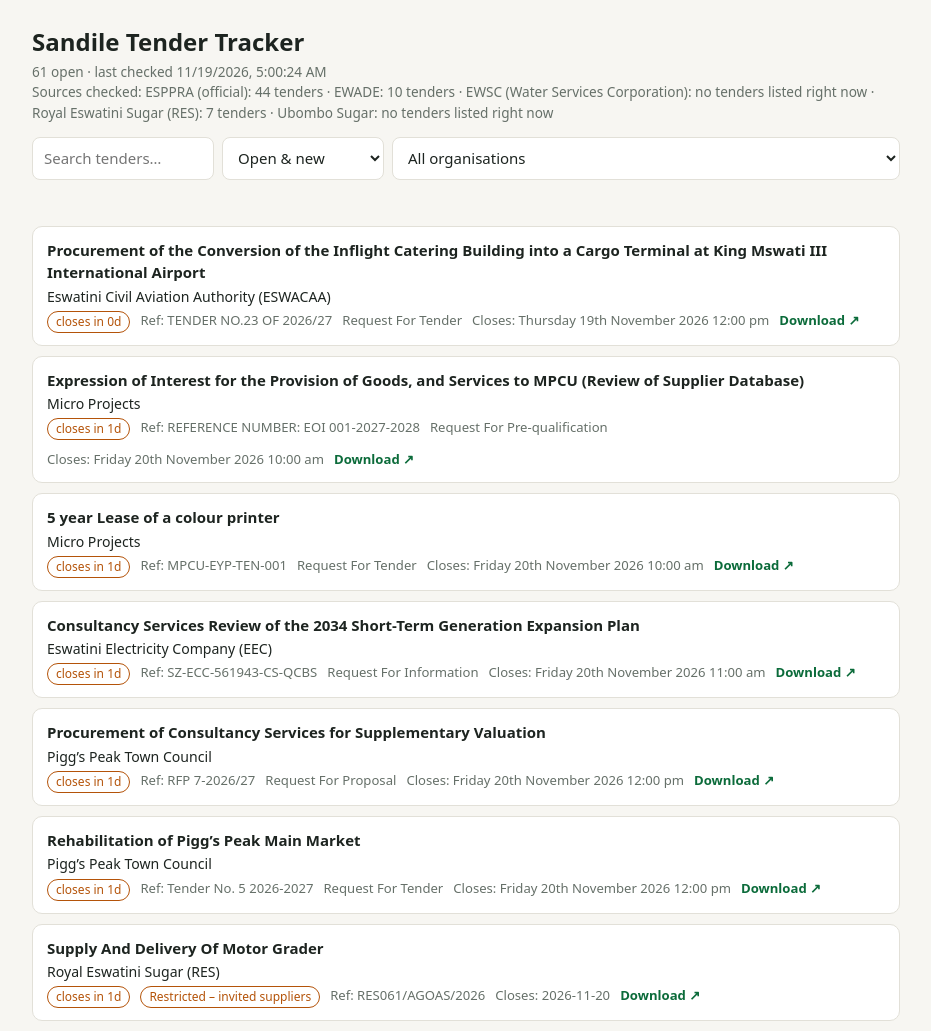
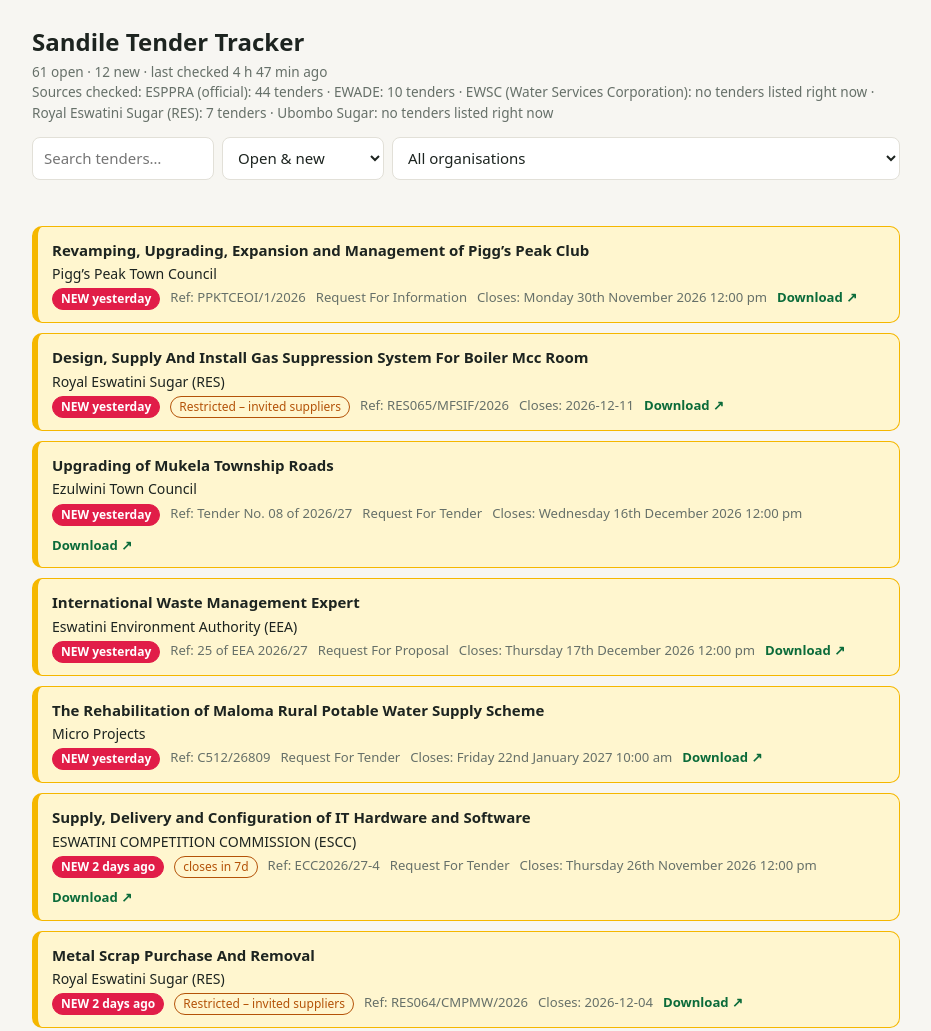
Before and after one commit to victorsnk95/eswatini-tenders, a plain HTML site: page index.html in a window 1280 px wide. Shown: the top 1031 px of the page, without its empty margins (174-1105 px from the left). Drawn offline with Linux system fonts and the light colour scheme.

Commit message:
Add new color variables and update styles

```diff
--- a/index.html
+++ b/index.html
@@ -3,8 +3,8 @@
 <meta name="viewport" content="width=device-width, initial-scale=1, viewport-fit=cover">
 <title>Sandile Tender Tracker</title>
 <style>
-:root{--bg:#f7f6f2;--card:#fff;--tx:#1d2420;--mu:#667069;--ac:#0b6b3a;--bd:#e2e0d8;--warn:#b45309}
-@media(prefers-color-scheme:dark){:root{--bg:#141815;--card:#1d231f;--tx:#eceee9;--mu:#9aa49c;--ac:#4cc783;--bd:#2d352f;--warn:#f0a85a}}
+:root{--bg:#f7f6f2;--card:#fff;--tx:#1d2420;--mu:#667069;--ac:#0b6b3a;--bd:#e2e0d8;--warn:#b45309;--hl:#fff6cf;--hlb:#f5b700}
+@media(prefers-color-scheme:dark){:root{--bg:#141815;--card:#1d231f;--tx:#eceee9;--mu:#9aa49c;--ac:#4cc783;--bd:#2d352f;--warn:#f0a85a;--hl:#3b3314;--hlb:#f5c542}}
 *{box-sizing:border-box}body{margin:0;font:15px/1.5 system-ui,sans-serif;background:var(--bg);color:var(--tx)}
 header,main{max-width:900px;margin:auto;padding:16px}h1{margin:8px 0 2px;font-size:1.5rem}
 .sub{color:var(--mu);font-size:.85rem}.bar{display:flex;gap:8px;flex-wrap:wrap;margin:14px 0}
@@ -12,38 +12,59 @@ input,select{padding:9px 11px;border:1px solid var(--bd);border-radius:8px;backg
 input{flex:1;min-width:180px}.card{background:var(--card);border:1px solid var(--bd);border-radius:10px;padding:12px 14px;margin-bottom:10px}
 .card a{color:var(--tx);font-weight:600;text-decoration:none}.card a:hover{color:var(--ac)}
 .meta{color:var(--mu);font-size:.82rem;margin-top:4px;display:flex;gap:10px;flex-wrap:wrap}
-.ent{font-size:.88rem;margin-top:2px}.dl{color:var(--ac)!important;font-weight:600!important}.tag{padding:1px 8px;border-radius:99px;font-size:.75rem;border:1px solid var(--ac);color:var(--ac)}.tag.s{border-color:var(--warn);color:var(--warn)}
+.ent{font-size:.88rem;margin-top:2px}.dl{color:var(--ac)!important;font-weight:600!important}.tag{padding:1px 8px;border-radius:99px;font-size:.75rem;border:1px solid var(--ac);color:var(--ac)}.card.fresh{background:var(--hl);border-color:var(--hlb);border-left:6px solid var(--hlb)}.tag.n{background:#e11d48;border-color:#e11d48;color:#fff;font-weight:700}.tag.s{border-color:var(--warn);color:var(--warn)}
 </style></head><body>
 <header><h1>Sandile Tender Tracker</h1>
 <div class="sub" id="upd">Loading…</div><div class="sub" id="log"></div>
 <div class="bar"><input id="q" placeholder="Search tenders…">
-<select id="st"><option value="">Open &amp; new</option><option value="new">New today</option><option value="soon">Closing in 7 days</option><option value="expired">Expired</option><option value="all">All</option></select>
+<select id="st"><option value="">Open &amp; new</option><option value="new">New (last 3 days)</option><option value="soon">Closing in 7 days</option><option value="expired">Expired</option><option value="all">All</option></select>
 <select id="so"><option value="">All organisations</option></select></div></header>
 <main id="list"></main>
 <script>
 const $=id=>document.getElementById(id);let T=[];
 const esc=s=>String(s??'').replace(/[&<>"]/g,c=>({'&':'&amp;','<':'&lt;','>':'&gt;','"':'&quot;'}[c]));
 const days=d=>d?Math.ceil((new Date(d)-new Date().setHours(0,0,0,0))/864e5):null;
+const NEW_DAYS=3;   // a tender counts as NEW for this many days (today + the previous days)
+const dayAge=t=>{const a=new Date(t.first_seen),n=new Date();
+  return Math.round((new Date(n.getFullYear(),n.getMonth(),n.getDate())-new Date(a.getFullYear(),a.getMonth(),a.getDate()))/864e5)};
+const isFresh=t=>t.status==='open'&&dayAge(t)<NEW_DAYS;
+const freshLabel=t=>{const d=dayAge(t);return d<=0?'NEW today':d===1?'NEW yesterday':'NEW '+d+' days ago'};
 function render(){
   const q=$('q').value.toLowerCase(),st=$('st').value,so=$('so').value;
   const r=T.filter(t=>(!q||(t.title+' '+(t.entity||'')+' '+(t.reference||'')).toLowerCase().includes(q))&&((!so||(t.entity||t.source)===so))&&(
-    st==='all'||(st==='new'&&t.is_new)||(st==='expired'&&t.status==='expired')||
+    st==='all'||(st==='new'&&isFresh(t))||(st==='expired'&&t.status==='expired')||
     (st==='soon'&&t.closing&&days(t.closing)>=0&&days(t.closing)<=7)||(st===''&&['open'].includes(t.status))))
-   .sort((a,b)=>(a.closing||'9999').localeCompare(b.closing||'9999'));
+   .sort((a,b)=>{const fa=isFresh(a),fb=isFresh(b);
+     if(fa!==fb)return fa?-1:1;
+     if(fa&&fb&&dayAge(a)!==dayAge(b))return dayAge(a)-dayAge(b);
+     return (a.closing||'9999').localeCompare(b.closing||'9999')});
   $('list').innerHTML=r.length?r.map(t=>{const d=days(t.closing);
-   return `<div class="card"><a href="${esc(t.url)}" target="_blank" rel="noopener">${esc(t.title)}</a>
+   return `<div class="card${isFresh(t)?' fresh':''}"><a href="${esc(t.url)}" target="_blank" rel="noopener">${esc(t.title)}</a>
    ${t.entity?`<div class="ent">${esc(t.entity)}</div>`:''}
-   <div class="meta">${t.is_new?'<span class="tag">NEW</span>':''}${d!==null&&d>=0&&d<=7?`<span class="tag s">closes in ${d}d</span>`:''}
+   <div class="meta">${isFresh(t)?`<span class="tag n">${freshLabel(t)}</span>`:''}${d!==null&&d>=0&&d<=7?`<span class="tag s">closes in ${d}d</span>`:''}
    ${t.type&&/restricted/i.test(t.type)?'<span class="tag s">Restricted – invited suppliers</span>':''}${t.reference?`<span>Ref: ${esc(t.reference)}</span>`:''}${t.method?`<span>${esc(t.method)}</span>`:''}
    <span>${t.closing_text?'Closes: '+esc(t.closing_text):(t.closing?'Closes '+esc(t.closing):'Deadline: see notice'+(t.posted?' (posted '+esc(t.posted)+')':''))}</span>
    <a class="dl" href="${esc(t.url)}" target="_blank" rel="noopener">Download ↗</a></div></div>`}).join('')
    :'<p class="sub">No tenders match.</p>';
 }
-fetch('tenders.json',{cache:'no-store'}).then(r=>r.json()).then(j=>{
-  T=Object.values(j.tenders);
-  $('upd').textContent=`${T.filter(t=>t.status==='open').length} open · last checked ${new Date(j.updated).toLocaleString()}`;
-  $('log').textContent='Sources checked: '+(j.log||[]).join(' · ');
-  [...new Set(T.map(t=>t.entity||t.source))].sort().forEach(s=>$('so').add(new Option(s,s)));render();
-}).catch(()=>{$('upd').textContent='No data yet — run scraper.py to create tenders.json';});
+let UPD=null,OPEN=0,NEWC=0;
+const ago=d=>{const m=Math.floor((Date.now()-d)/6e4);
+  if(m<1)return 'just now';if(m<60)return m+' min ago';
+  const hr=Math.floor(m/60);if(hr<24)return hr+' h '+(m%60)+' min ago';
+  return Math.floor(hr/24)+' days ago'};
+function tick(){if(!UPD)return;
+  $('upd').textContent=`${OPEN} open · ${NEWC} new · last checked ${ago(UPD)}`;
+  $('upd').title=UPD.toLocaleString()}
+function load(first){
+  return fetch('tenders.json?'+Date.now(),{cache:'no-store'}).then(r=>r.json()).then(j=>{
+    const changed=!UPD||new Date(j.updated)-UPD!==0;
+    T=Object.values(j.tenders);OPEN=T.filter(t=>t.status==='open').length;NEWC=T.filter(isFresh).length;UPD=new Date(j.updated);tick();
+    $('log').textContent='Sources checked: '+(j.log||[]).join(' · ');
+    if(changed){const cur=$('so').value;$('so').length=1;
+      [...new Set(T.map(t=>t.entity||t.source))].sort().forEach(s=>$('so').add(new Option(s,s)));
+      $('so').value=cur;render();}
+  }).catch(()=>{if(first)$('upd').textContent='No data yet — run scraper.py to create tenders.json';});
+}
+load(true);setInterval(tick,30000);setInterval(load,300000);
 ['input','change'].forEach(e=>document.addEventListener(e,render));
 </script></body></html>
```
